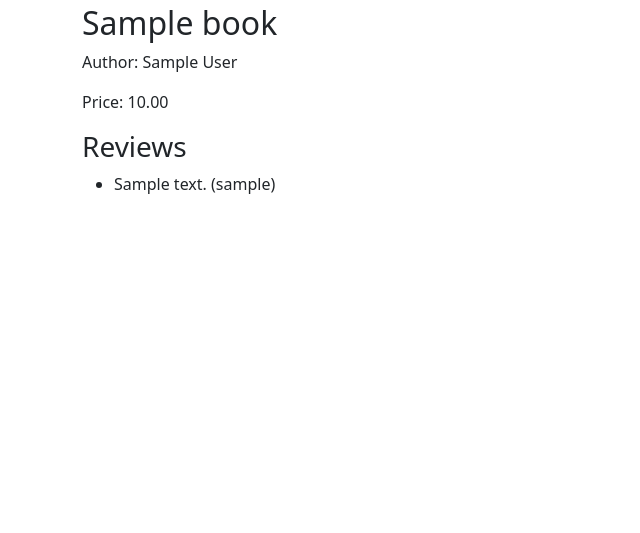
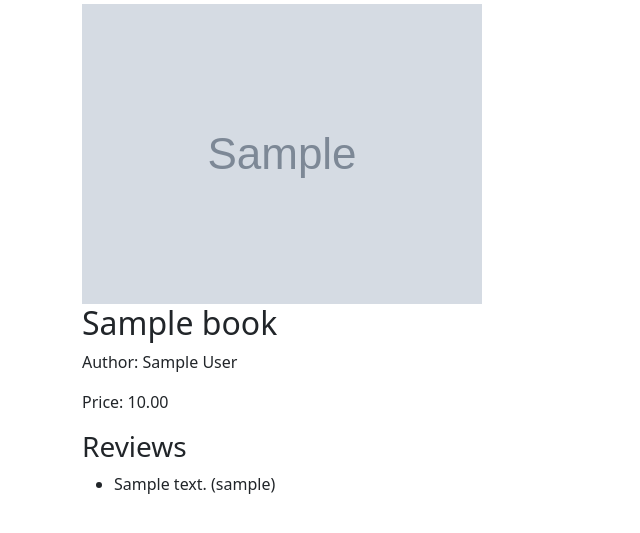
Before and after one commit to jonndoe/learn_django_v5, a Django app: page /books/00000000-0000-0000-0000-000000000001 in a window 1280 px wide. Shown: the part 56-589 px from the top of the page, without its empty margins (0-640 px from the left). Run offline with Django 4.2, Linux system fonts and the light colour scheme; tables that the repository leaves empty hold one stand-in row (values such as "Sample post"); grey boxes marked "Sample" are stand-in pictures; parts of the project's set-up code (start-up, migrations or seed data) failed here and were passed over; some libraries are stand-ins or nearby versions.

Commit message:
Added files uploading capability to books app

```diff
--- a/learn_django_v5/books/models.py
+++ b/learn_django_v5/books/models.py
@@ -15,6 +15,7 @@ class Book(models.Model):
     title = models.CharField(max_length=200)
     author = models.CharField(max_length=200)
     price = models.DecimalField(max_digits=6, decimal_places=2)
+    cover = models.ImageField(upload_to="covers/", blank=True)
 
     def __str__(self):
         return self.title
--- a/learn_django_v5/templates/books/book_detail.html
+++ b/learn_django_v5/templates/books/book_detail.html
@@ -5,6 +5,7 @@
 {% endblock title %}
 {% block content %}
   <div class="book-detail">
+    {% if book.cover %}<img class="bookcover" src="{{ book.cover.url }}" alt="{{ book.title }}" />{% endif %}
     <h2>
       <a>{{ book.title }}</a>
     </h2>
```
Also changed, not shown: learn_django_v5/books/migrations/0003_book_cover.py (added).
